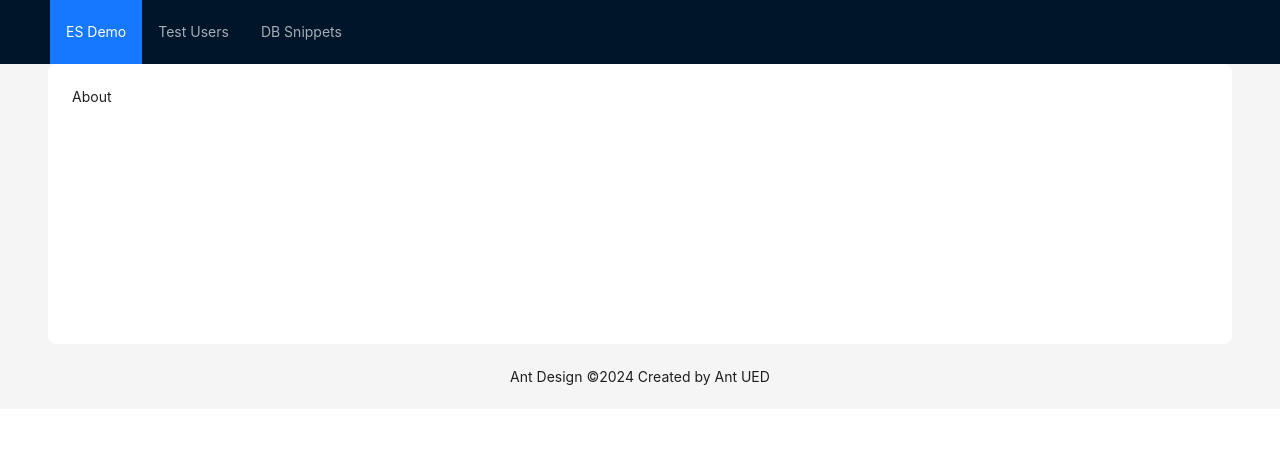
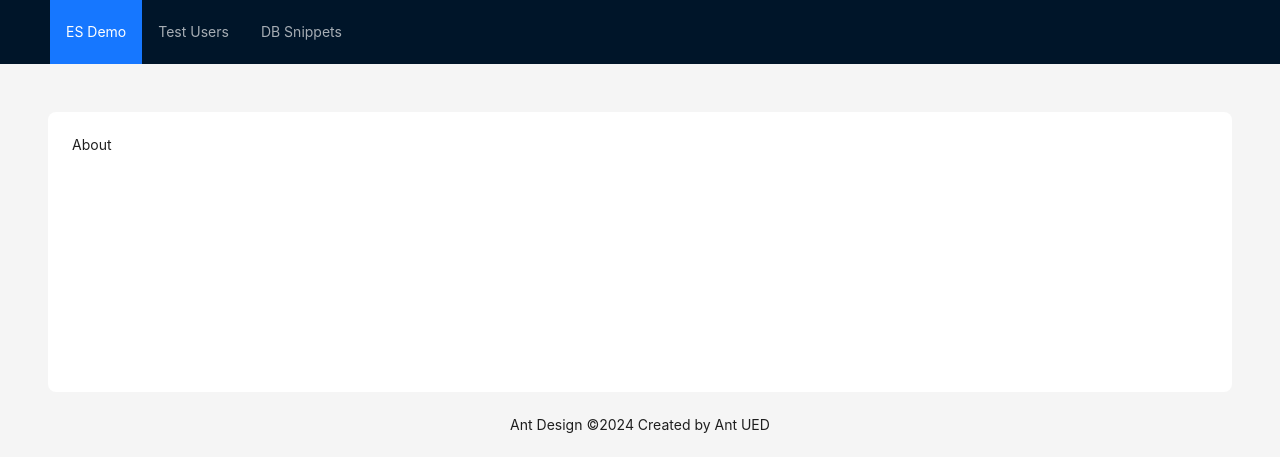
Before and after one commit to nc-ande/es-helper, a React (Create React App) app: page /es-helper/local-user in a window 1280 px wide. Shown: the top 472 px of the page. Built offline with nearby package versions, Linux system fonts and the light colour scheme.

Commit message:
Layout changes.

```diff
--- a/src/components/App.css
+++ b/src/components/App.css
@@ -1,3 +1,7 @@
+html {
+  background-color: #f5f5f5;
+}
+
 .App {
   text-align: center;
 }
--- a/src/components/Frame.tsx
+++ b/src/components/Frame.tsx
@@ -46,6 +46,7 @@ export const Frame: React.FC = () => {
                         background: colorBgContainer,
                         minHeight: 280,
                         padding: 24,
+                        marginTop: 48,
                         borderRadius: borderRadiusLG,
                     }}
                 >
```
